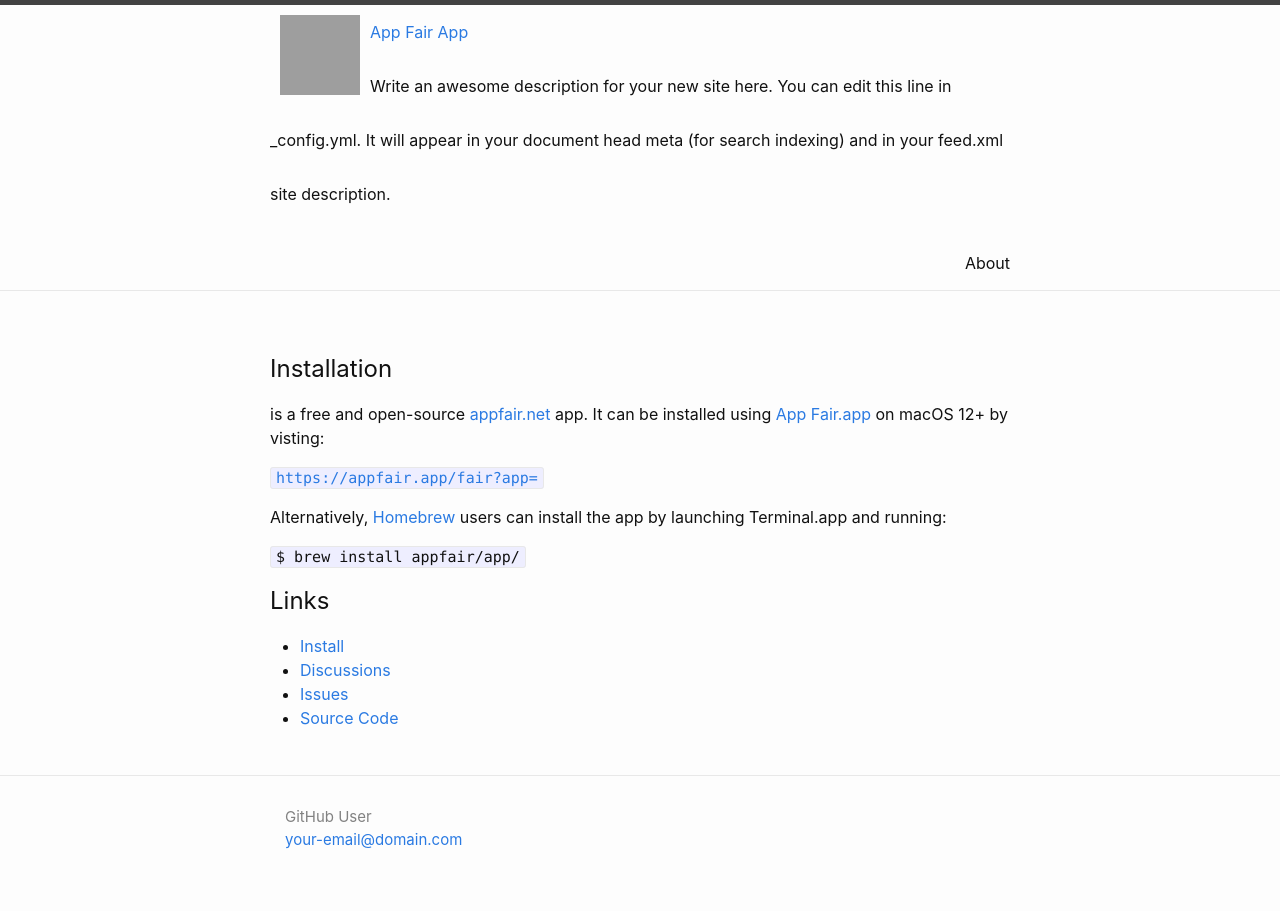
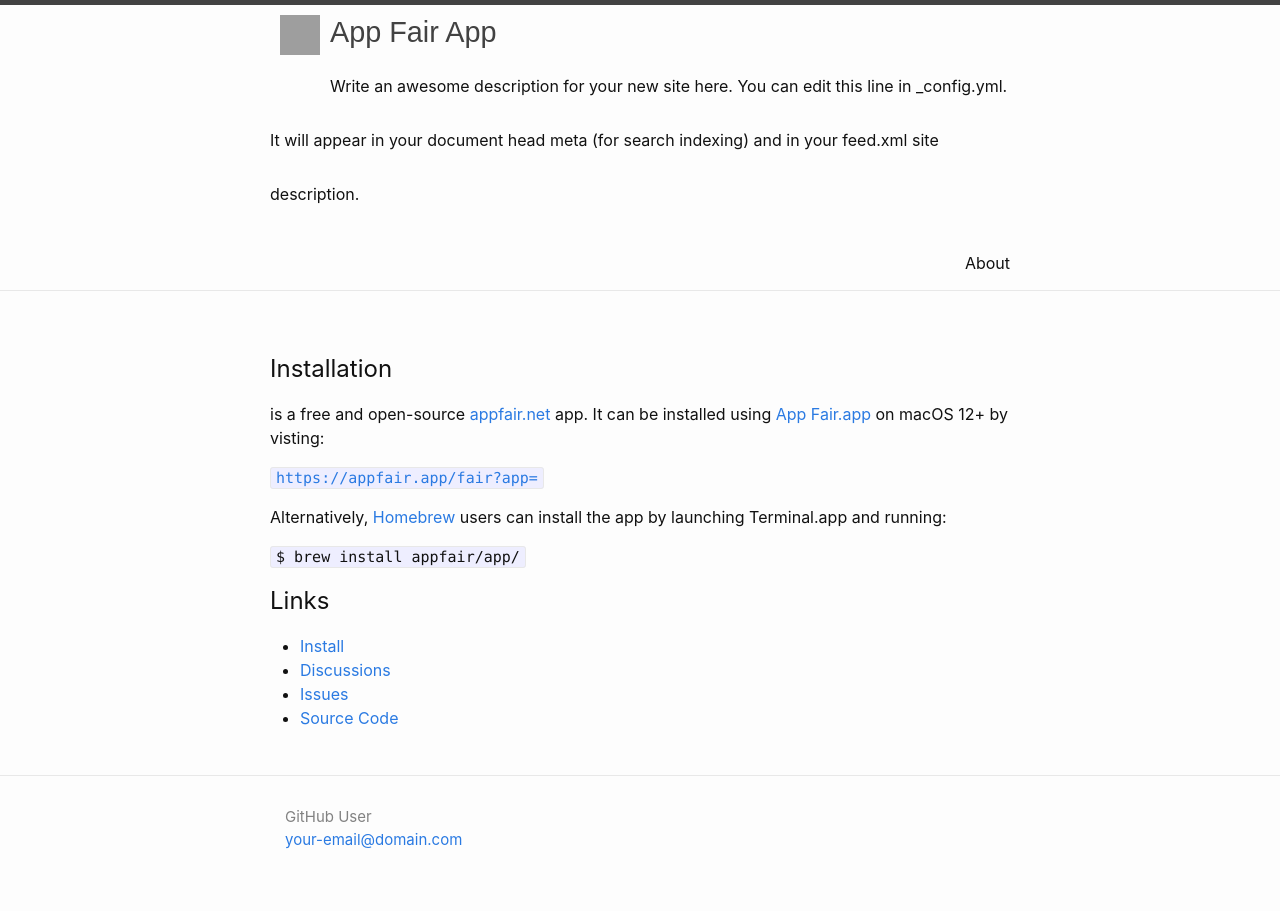
Before and after one commit to appfair/fairapp-theme, a Jekyll site: the page built from index.md, in a window 1280 px wide. Built offline with Jekyll 4.4.1, drawn with Linux system fonts in a browser that asks for light colours; grey boxes are pictures that could not be loaded.

Commit message:
chore: checkpoint

```diff
--- a/_includes/header.html
+++ b/_includes/header.html
@@ -17,10 +17,10 @@
 
     <div>
     {% if page.showicon != false %}
-    <img style="padding: 10px;" align="left" width="80" height="80" src="{{ appurl }}/releases/latest/download/{{ appname }}.png" />
+    <img style="padding: 10px;" align="left" width="40" height="40" src="{{ appurl }}/releases/latest/download/{{ appname }}.png" />
     {% endif %}
     <p>
-    <a class="DISABLED-site-title" rel="author" href="{{ "/" | relative_url }}">{{ apptitle | default:site.title | escape }}</a>
+    <a class="site-title" rel="author" href="{{ "/" | relative_url }}">{{ apptitle | default:site.title | escape }}</a>
     <br />
     {{ page.subtitle | default: site.description }}
     </p>
--- a/_layouts/fairapp.html
+++ b/_layouts/fairapp.html
@@ -42,8 +42,6 @@ $ brew install appfair/app/{{ apptoken }}
 
 </p>
 {% endif %}
-
-<p>
 
 <!-- render the platform screenshots -->
 
```
